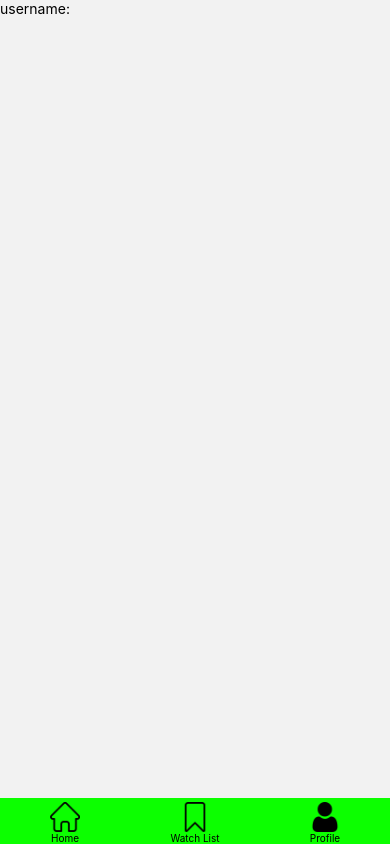
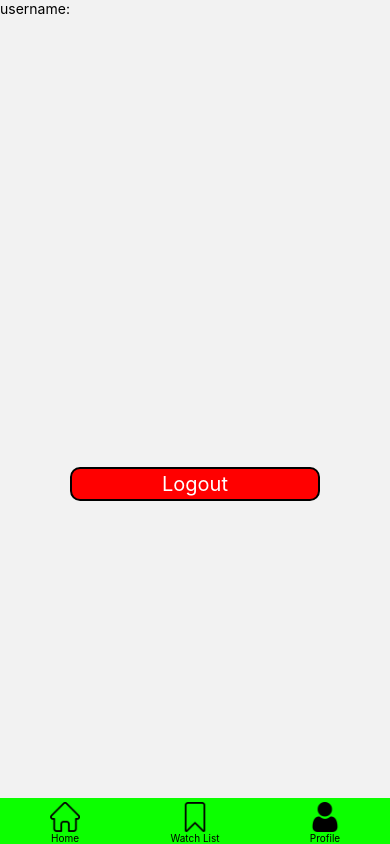
Before and after one commit to LeeWeiHeng-Regov/MovieAppIOS, a React Native app: screen /Profile in a window 390 px wide. Built offline with nearby package versions, Linux system fonts and the light colour scheme.

Commit message:
added logout functionality

```diff
--- a/src/screen/Profile.tsx
+++ b/src/screen/Profile.tsx
@@ -1,15 +1,39 @@
 import React, { Fragment, FunctionComponent, useContext } from "react";
-import { SafeAreaView, Text } from "react-native";
+import { Dimensions, SafeAreaView, Text, TouchableOpacity, View, ViewStyle } from "react-native";
 
 import { NavigationBar } from "../component";
 import { Context } from "../context/Context";
+import { alignCenter, justifyCenter } from "../style/style";
 
 export const Profile: FunctionComponent<ProfileProp> = ({ navigation }: ProfileProp): JSX.Element => {
   const { user } = useContext<IContextInput>(Context);
+  const handleLogout = () => {
+    navigation.reset({
+      index: 0,
+      routes: [{ name: "Login" }],
+    });
+  };
+
+  const submitRatingButton: ViewStyle = {
+    borderWidth: 2,
+    borderRadius: 10,
+    // flexWrap: "wrap",
+    ...justifyCenter,
+    ...alignCenter,
+    alignSelf: "center",
+    backgroundColor: "red",
+    marginBottom: 5,
+    width: 250,
+  };
 
   return (
-    <SafeAreaView style={{ flex: 1 }}>
+    <SafeAreaView style={{ height: "100%" }}>
       <Text>username: {user.username}</Text>
+      <View style={{ width: 250, alignSelf: "center", marginTop: Dimensions.get("screen").height * 0.75 }}>
+        <TouchableOpacity onPress={handleLogout} style={submitRatingButton}>
+          <Text style={{ width: 250, paddingVertical: 3, color: "white", textAlign: "center", fontSize: 20 }}>Logout</Text>
+        </TouchableOpacity>
+      </View>
       <NavigationBar pageName={"Profile"} navigationFunction={navigation}></NavigationBar>
     </SafeAreaView>
   );
```
